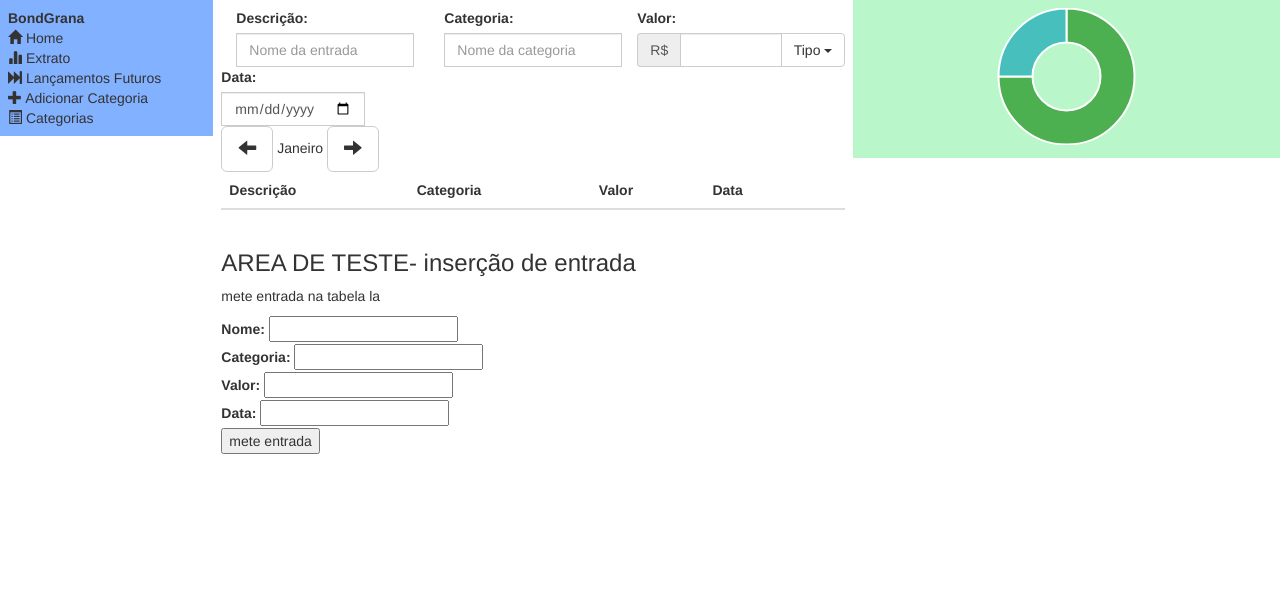
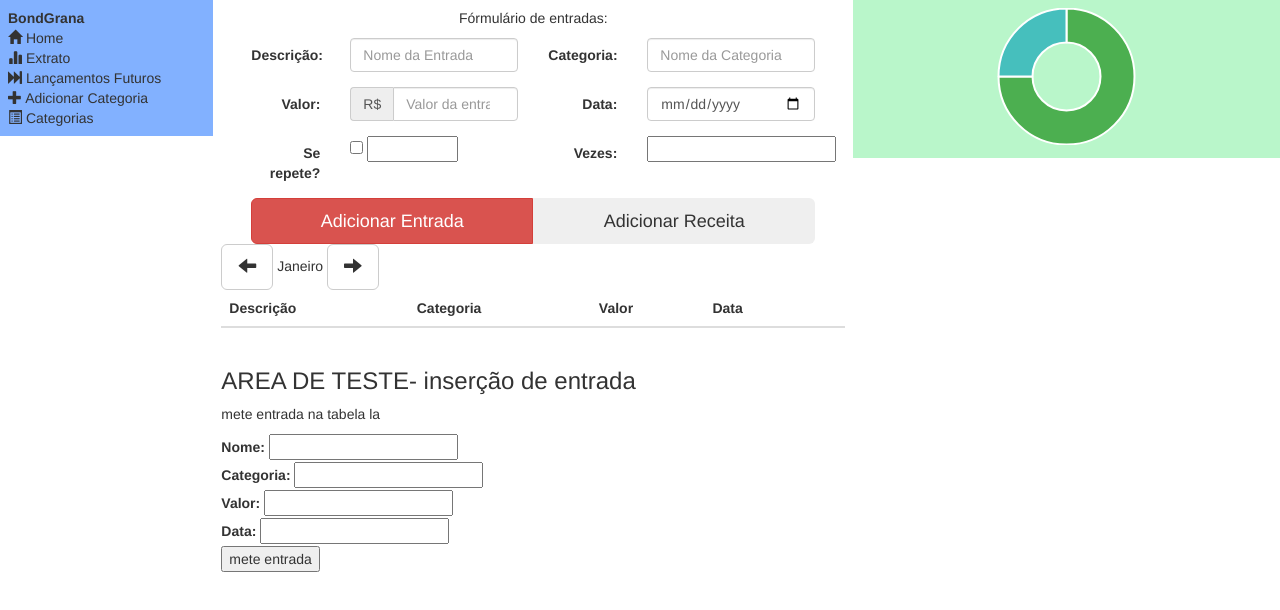
Before and after one commit to patrezechita/bondgrana, a plain HTML site: page index.html in a window 1280 px wide. Drawn offline with nearby package versions, Linux system fonts and the light colour scheme.

Commit message:
Commit - formulario de inserção de entradas 2
Foi acrescentado o formulário para inserir as entradas, o layout da
página inicial foi arrumado e foi acrecentado um pequeno script. A
checkbox de recorrência não esta completamente funcional e existe um
pequeno erro na cor do botão de "Acrescentar Receita".

```diff
--- a/index.html
+++ b/index.html
@@ -29,7 +29,25 @@
       <script src="https://oss.maxcdn.com/html5shiv/3.7.2/html5shiv.min.js"></script>
       <script src="https://oss.maxcdn.com/respond/1.4.2/respond.min.js"></script>
     <![endif]-->
+    <!--Script de habilitação de checkbox-->
+        <meta http-equiv="Content-Type" content="text/html; charset=iso-8859-1">
+        <script language="javascript" type="text/javascript">
+            function Hab() {
+                if (document.getElementById("Travar").checked==true)
+                {
+                    document.getElementById("Campo").disabled=true;
+                }
+                else
+                {
+                document.getElementById("Campo").disabled=false;
+                document.getElementById("Campo").focus();
+                }
+            }
+        </script>
+        <!--Fim script de habilitação de checkbox-->
+
   </head>
+
 	<body onpageshow="mostraEntrada()">
 		<div class="row-fluid">
 		  <div class="col-md-2 sidebar">
@@ -49,43 +67,89 @@
         <div class="col-md-6 infobar">
 
 
+                    <!--Inicio fo formulário de inserção de entradas(parte flaviana, a parte mais linda so código)-->
+                    <div class="container-fluid">
+                        <div class="text-center">
+                            <p>Fórmulário de entradas:</p>
+                        </div>
+
                         <form class="form-horizontal" role="form">
-        <div-class="row">
-            <div class="col-lg-4">
-            <label> Descrição: </label>
-            <div class="input-group" id="sizing-addon3">
-              <input type="text" class="form-control" placeholder="Nome da entrada" aria-describedby="sizing-addon3">
+                            <div class="row-fluid">
+                                <div class="col-sm-8 col-lg-6">
+                                    <div class="form-group">
+                                        <label for="inputDescription" class="col-md-4 control-label">Descrição:</label>
+                                        <div class="col-md-8">
+                                            <input type="text" class="form-control" id="inputDescription" placeholder="Nome da Entrada">
+                                        </div>
                                     </div>
                                 </div>
 
-            <div class="col-lg-4">
-            <label> Categoria: </label>
-            <div class="input-group" id="sizing-addon3">
-              <input type="text" class="form-control" placeholder="Nome da categoria" aria-describedby="sizing-addon3">
+                                <div class="col-sm-8 col-lg-6">
+                                    <div class="form-group">
+                                        <label for="inputCategory" class="col-md-4 control-label">Categoria:</label>
+                                        <div class="col-md-8">
+                                            <input type="text" class="form-control" id="inputCategory" placeholder="Nome da Categoria">
+                                        </div>
                                     </div>
                                 </div>
 
-            <label>Valor: </label>
-            <div class="input-group" id="sizing-addon3">
-              <span class="input-group-addon">R$</span>
-              <input type="text" class="form-control" aria-describedby="sizing-addon3">
-              <div class="input-group-btn">
-              <button type="button" class="btn btn-default dropdown-toggle" data-toggle="dropdown" aria-expanded="false">Tipo <span class="caret"></span></button>
-              <ul class="dropdown-menu dropdown-menu-right" role="menu">
-              <li><a href="#">Receita</a></li>
-              <li><a href="#">Despesa</a></li>
-              </ul>
-            </div><!-- /btn-group -->
-            </div><!-- /input-group -->
 
 
+                                <div class="col-sm-8 col-lg-6">
+                                    <div class="form-group">
+                                        <label for="inputValue" class="col-md-4 control-label">Valor:</label>
+                                        <div class="col-md-8">
+                                            <div class="input-group">
+                                                <span class="input-group-addon">R$</span>
+                                                <input type="number" class="form-control" id="inputValue" placeholder="Valor da entrada">
+                                            </div>
+                                        </div>
+                                    </div>
+                                </div>
 
-            <label>Data: </label>
-            <div class="input-group" id="sizing-addon3">
-              <input type="date" class="form-control" aria-describedby="sizing-addon3">
+                                <div class="col-sm-8 col-lg-6">
+                                    <div class="form-group">
+                                        <label for="inputData" class="col-md-4 control-label">Data:</label>
+                                        <div class="col-md-8">
+                                            <input type="date" class="form-control" id="inputData">
+                                        </div>
+                                    </div>
+                                </div>
 
+                                <div class="col-sm-8 col-lg-6">
+                                    <div class="form-group">
+                                        <label for="input7" class="col-md-4 control-label">Se repete?</label>
+                                        <div class="col-md-8">
+                                            <input type="checkbox" name="C1" value="1" onclick="Hab(this.value);">
+                                            <input type="text" name="T1" size="8">
                                         </div>
+                                    </div>
+                                </div>
+
+                                <div class="col-sm-8 col-lg-6">
+                                    <div class="form-group">
+                                        <label for="inputrecorrencia" class="col-md-4 control-label">Vezes:</label>
+                                        <div class="col-md-8">
+                                            <input type="text" id="inputrecorrencia" name="Vezes">
+                                        </div>
+                                    </div>
+                                </div>
+
+                                <div class="col-sm-16 col-lg-12">
+                                    <div class="btn-group btn-group-justified" role="group" aria-label="...">
+                                        <div class="btn-group btn-group-lg" role="group">
+                                            <button type="button" class="btn btn-danger">Adicionar Entrada</button>
+                                        </div>
+                                        <div class="btn-group btn-group-lg" role="group">
+                                            <button type="button" class="btn btn-sucess">Adicionar Receita</button>
+                                        </div>
+                                    </div>
+                                </div>
+
+                            </div><!-- /.row this actually does not appear to be needed with the form-horizontal -->
                         </form>
+                    </div><!-- /.container -->
+                    <!---fim do formulário-->
 
                 <div class="row-fluid">
           			<button type="button" class="btn btn-default btn-lg">
```
Lines whose indentation alone changed are shown as unchanged.
